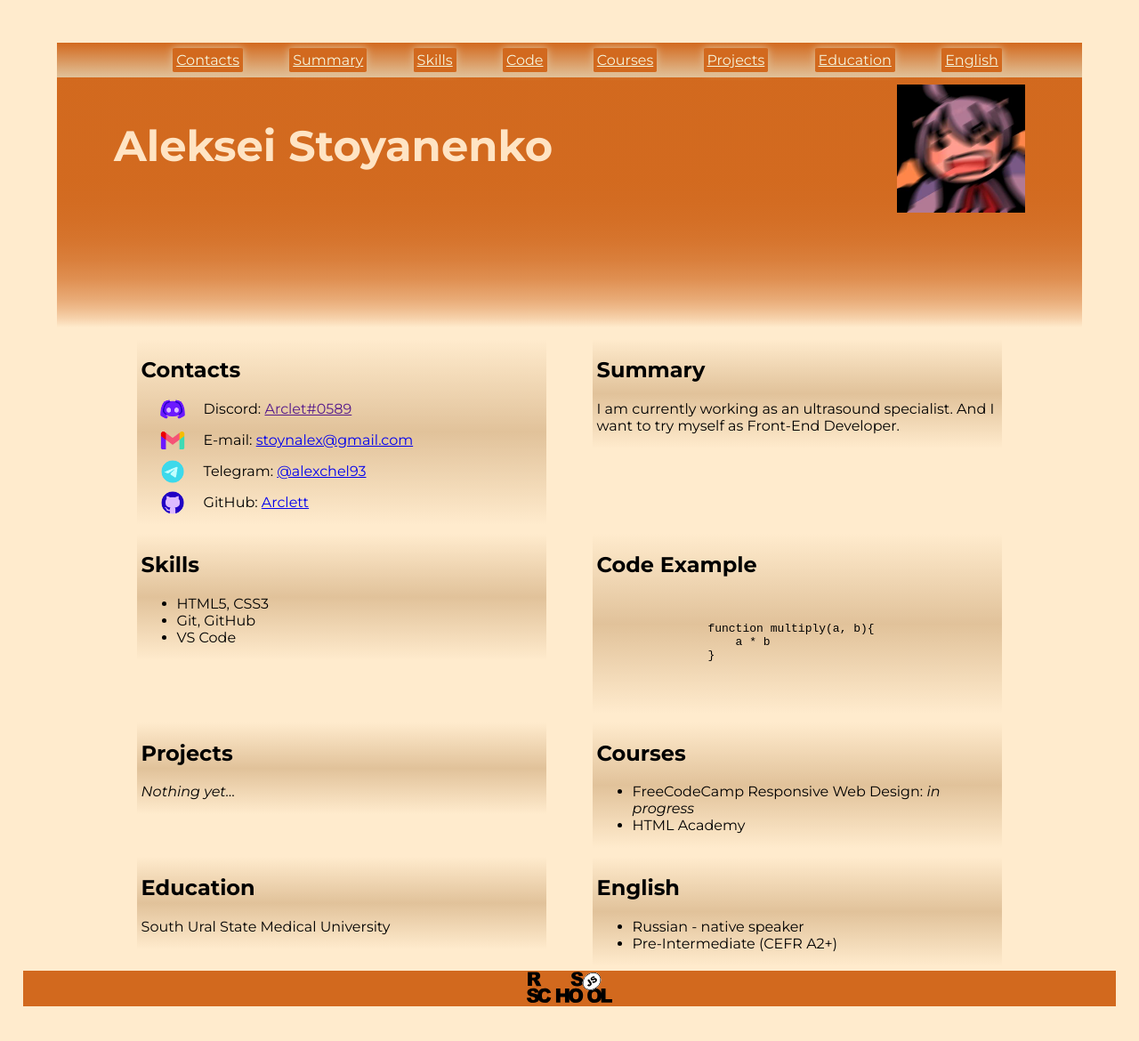
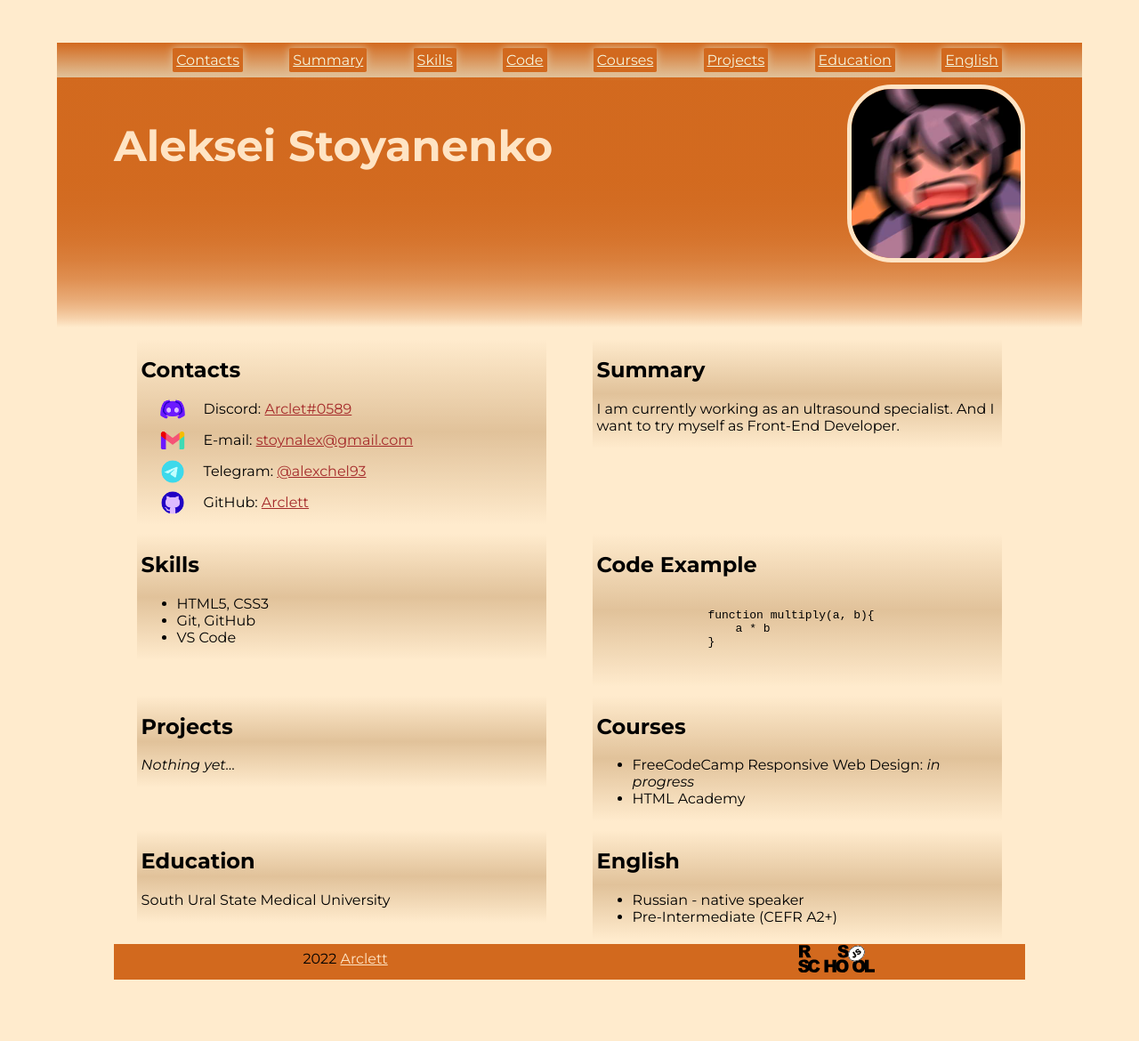
Before and after one commit to Arclett/rsschool-cv, a plain HTML site: page index.html in a window 1280 px wide. Shown: the whole page at 89% size. After the commit the page ends 1141 px from the top, so only its background shows below. Drawn offline with Linux system fonts and the light colour scheme.

Commit message:
feat: add css styles fix: change footer fix: remove some classes docs: update readme

```diff
--- a/index.html
+++ b/index.html
@@ -40,9 +40,11 @@
                 </li>
             </ul>
         </nav>
-        <section class="header-content">
+        <section class="header-conteiner">
             <h1>Aleksei Stoyanenko</h1>
-            <img src="assets/img/avatar.JPG" title="avatar" alt="My face when i'm trying to work with Git first time">
+            <div class="avatar-container">
+                <img class="avatar" src="assets/img/avatar.JPG" title="avatar" alt="My face when i'm trying to work with Git first time">
+            </div>
         </section>
     </header>
     <main class="main">
@@ -51,22 +53,22 @@
             <ul>
                 <li class="contact-item">
                     <p>Discord:
-                        <a href="" title="Discord profile">Arclet#0589</a>
+                        <a href="" class="contact-link" title="Discord profile">Arclet#0589</a>
                     </p>
                 </li>
                 <li class="contact-item">
                     <p>E-mail:
-                        <a href="mailto:stoynalex@gmail.com" title="E-mail">stoynalex@gmail.com</a>
+                        <a class="contact-link" href="mailto:stoynalex@gmail.com" title="E-mail">stoynalex@gmail.com</a>
                     </p>
                 </li>
                 <li class="contact-item">
                     <p>Telegram:
-                        <a href="https://t.me/alexchel93" title="Telegram profile">@alexchel93</a>
+                        <a class="contact-link" href="https://t.me/alexchel93" title="Telegram profile">@alexchel93</a>
                     </p>
                 </li>
                 <li class="contact-item">
                     <p>GitHub:
-                        <a href="https://github.com/Arclett" title="GitHub profile">Arclett</a>
+                        <a class="contact-link" href="https://github.com/Arclett" title="GitHub profile">Arclett</a>
                     </p>
                 </li>
             </ul>
@@ -86,7 +88,7 @@
         <div class="container" id="code">
             <h2>Code Example</h2>
            <pre>
-               <code class="code">
+               <code>
                 function multiply(a, b){
                     a * b
                 }
@@ -117,6 +119,10 @@
         </div>
     </main>
     <footer class="footer">
+        <div class="footer-container">
+            2022
+            <a class="footer-link" href="https://github.com/Arclett" title="GitHub link">Arclett</a>
+        </div>
         <a href="https://rs.school/js/" title="JavaScript/Front-End Course">
             <img class="footer-link" alt="rsschool emblem" src="assets/img/rs_school_js.svg">
         </a>
--- a/style.css
+++ b/style.css
@@ -5,20 +5,17 @@
 html {
     scroll-behavior: smooth;
 }
+
 body {
     display: flex;
     flex-direction: column;
     justify-content: space-between;
     font-family: "Montserrat", sans-serif;
     background-color: blanchedalmond;
-    align-content: center;
+    align-items: center;
     margin: 5vh 2vw;
 }
 
-.code {
-    display:block;
-    width:fit-content;
-}
 .contact-item {
     position: relative;
     padding-left: 30px;
@@ -62,7 +59,6 @@ body {
 }
 
 .container {
-    display: inline-block;
     width: 45%;
     min-width: 300px;
     height: 40%;
@@ -71,8 +67,9 @@ body {
     margin: 5px 0px;
     padding-left: 5px;
 }
+
 .header {
-    height: 40vh;
+    min-height: 40vh;
     width: 90vw;
     margin: 1vh auto;
     background: linear-gradient(180deg, chocolate, 90%, blanchedalmond);
@@ -80,24 +77,45 @@ body {
 
 }
 
-.header-content {
+.header-conteiner {
     display: flex;
+    flex-wrap: wrap;
     justify-content:space-between;
     margin: 1vh 5vw;
-    height:18vh;
+    min-height:18vh;
     font-size: 2em;
+    object-fit: contain;
+}
+
+.avatar {
+    height: 200px;
+    border-radius: 25%;
+    border: 5px solid bisque;
 }
 
 .footer {
-    height: 5vh;
+    min-height: 5vh;
+    max-width: 1440px;
+    width: 80vw;
     background-color: chocolate;
     display:flex;
-    justify-content: center;
+    flex-wrap: wrap;
+    object-fit: contain;
+    justify-content: space-around;
 }
 
 .footer-link {
-    height:90%;
-    width: auto;
+    height: 80%;
+    padding-right: 50px;
+    color: bisque;
+}
+
+.footer-link:hover {
+    color: white;
+}
+
+.footer-link:visited {
+    color:rgb(225, 194, 154);
 }
 
 .nav {
@@ -109,7 +127,6 @@ body {
 }
 
 .nav-item {
-
     background-color: chocolate;
     box-shadow: 0 0 10px 0 rgb(225, 194, 154);
     padding: 3px;
@@ -126,3 +143,15 @@ body {
     border: 1px solid bisque;
     transition: 0.3s;
 }
+
+.footer-container {
+    padding: 7px 0 0 7px;
+}
+
+.contact-link {
+    color: brown;
+}
+
+.contact-link:hover {
+    color: chocolate;
+}
```
Also changed, not shown: 1 other file.
